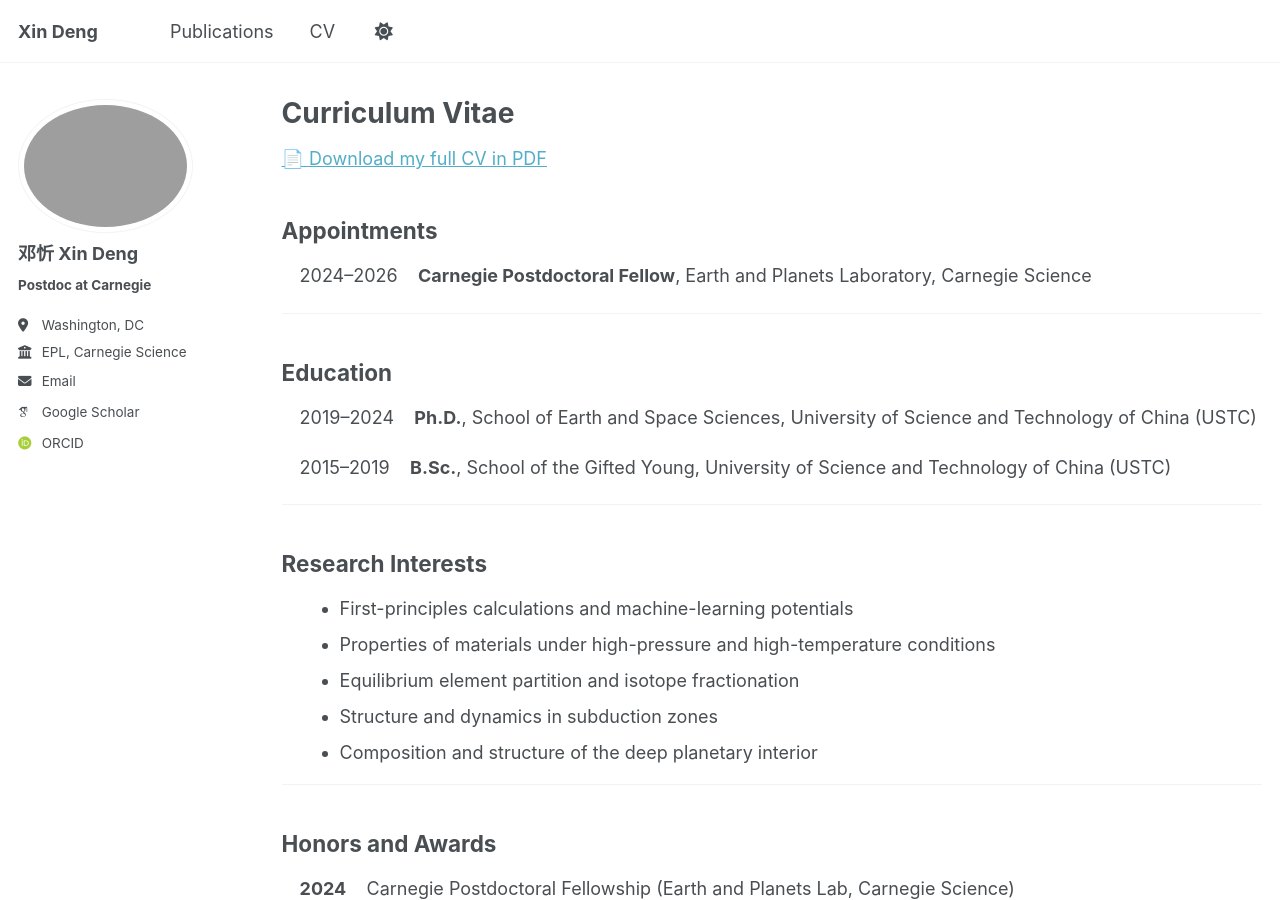
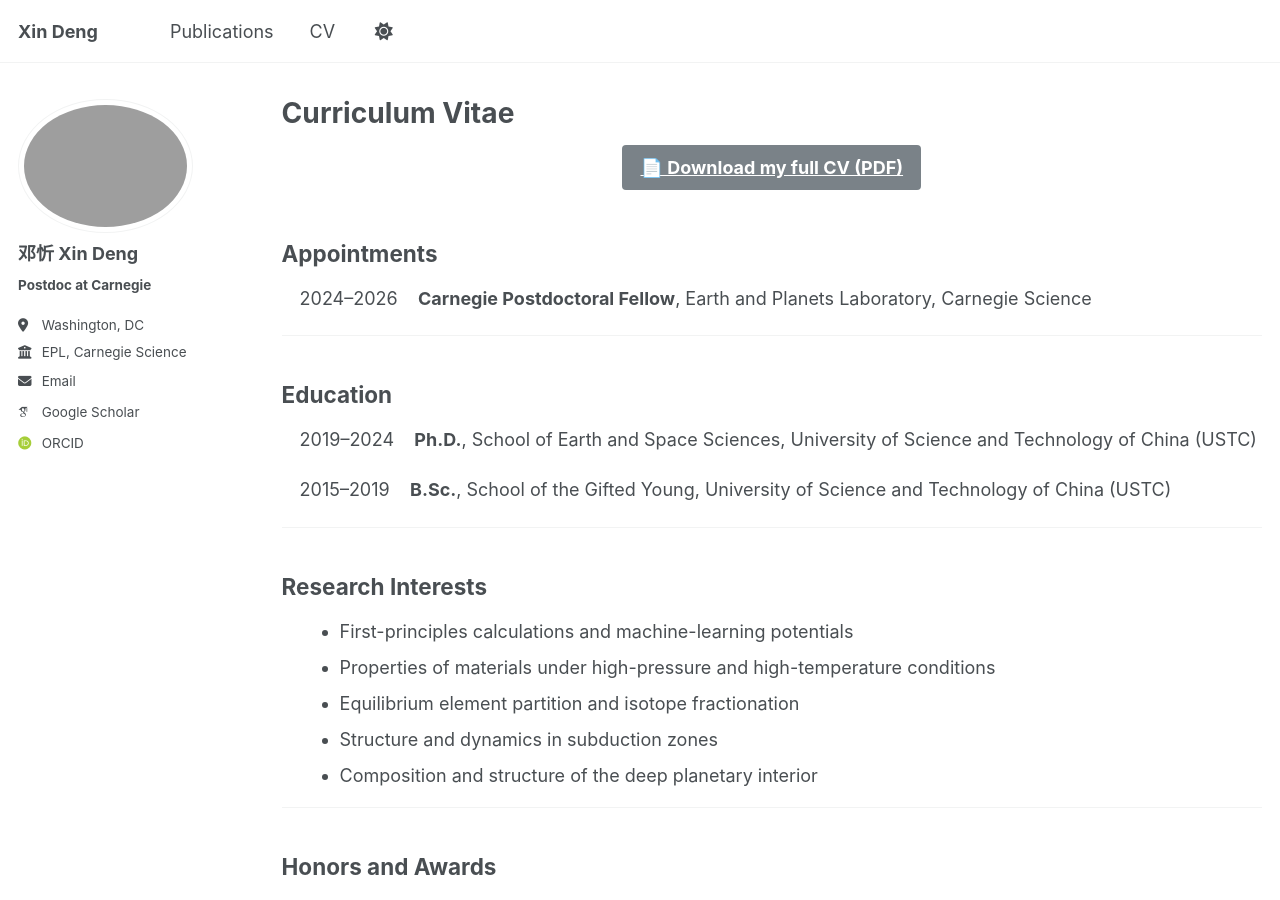
Before and after one commit to x1nd3ng/x1nd3ng.github.io, a Jekyll site: the page built from _pages/cv.md, in a window 1280 px wide and 900 px high. Built offline with Jekyll 4.4.1, drawn with Linux system fonts in a browser that asks for light colours; some web fonts are replaced; a script that is not in the unit is left out.

Commit message:
Update cv.md

```diff
--- a/_pages/cv.md
+++ b/_pages/cv.md
@@ -9,7 +9,13 @@ redirect_from:
   - /resume
 ---
 
-<a href="../files/CV_xindeng.pdf" target="_blank" rel="noopener noreferrer">&#128196; Download my full CV in PDF</a>
+<p align="center">
+  <a class="btn btn--outline btn--large"
+     href="../files/CV_xindeng.pdf"
+     target="_blank" rel="noopener">
+    📄 Download my full CV (PDF)
+  </a>
+</p>
 
 {% include base_path %}
 
```
